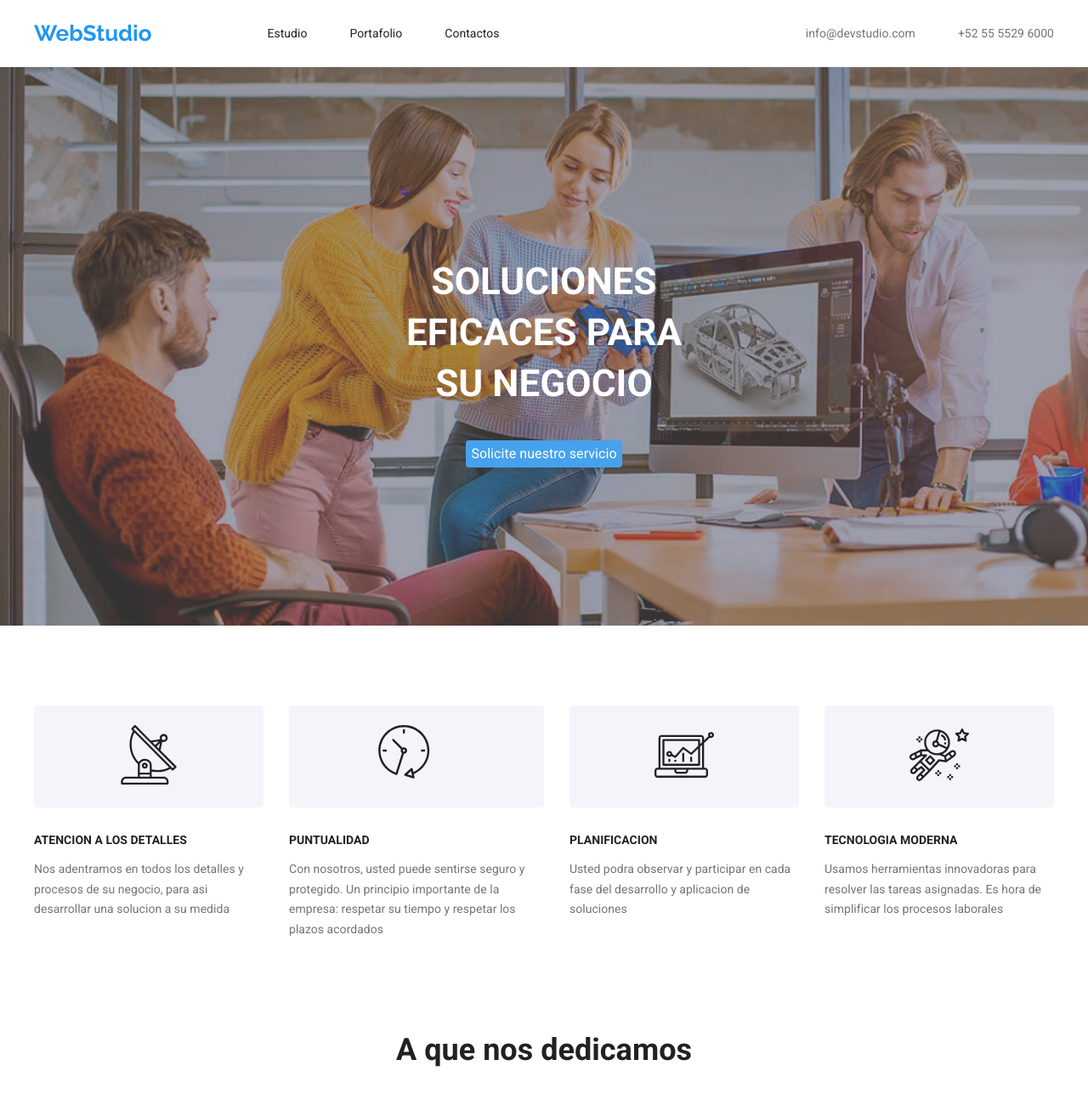
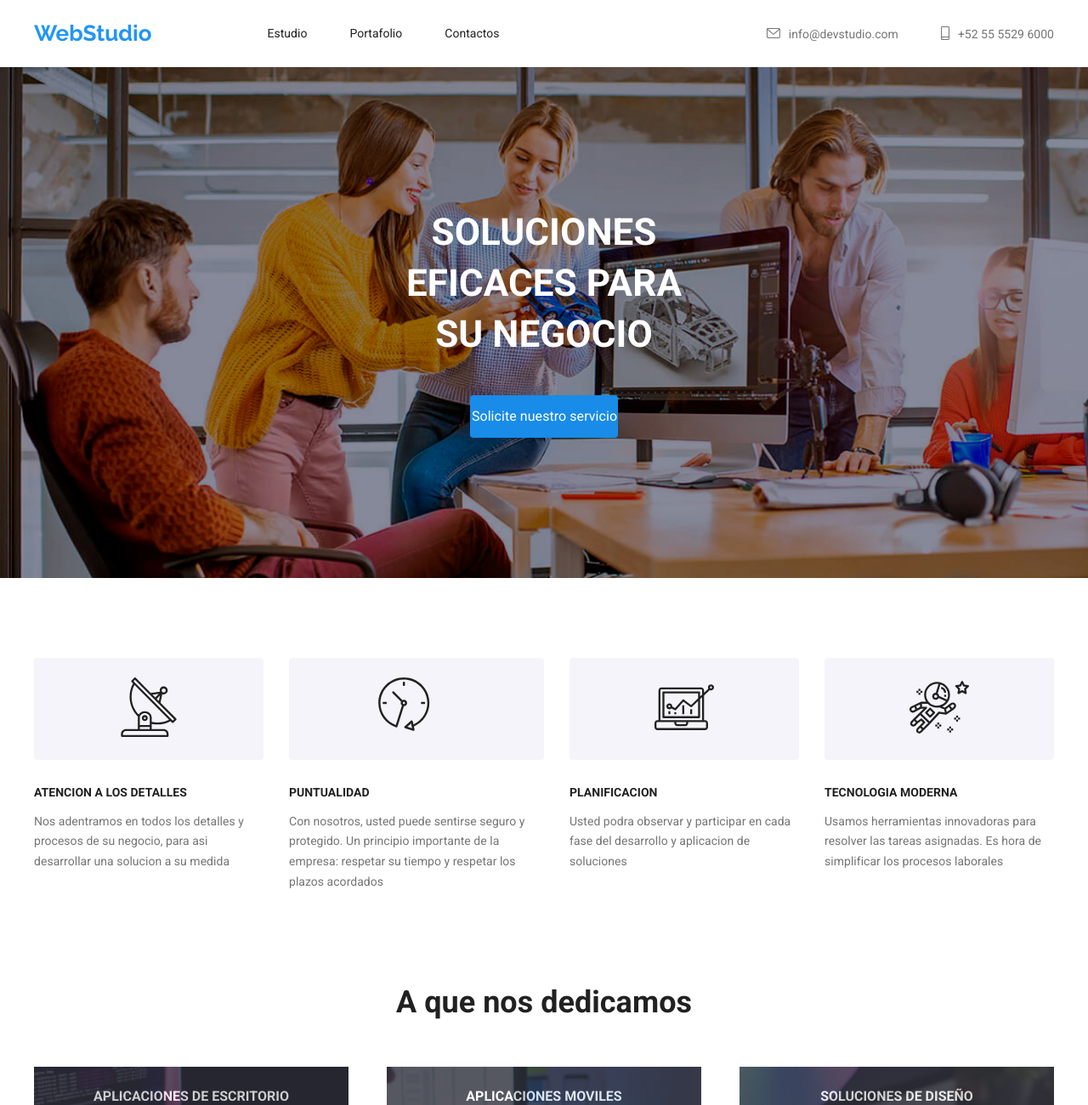
Before and after one commit to Krialheda/goit-markup-hw-04, a plain HTML site: page index.html in a window 1280 px wide. Shown: the top 1300 px of the page at 85% size. Drawn offline with nearby package versions, Linux system fonts and the light colour scheme.

Commit message:
second commit

```diff
--- a/css/styless.css
+++ b/css/styless.css
@@ -11,6 +11,7 @@
   --second-font: 'Raleway', sans-serif;
   --border-color: #ececec;
   --icon-color: #afb1b8;
+  --backcolor-service: #2f303a;
 }
 
 .body {
@@ -84,10 +85,37 @@
   line-height: 1.17;
 }
 
+.head_info::before {
+  display: block;
+  content: '';
+  width: 5px;
+  height: 2px;
+  color: red;
+}
+
 .head_info:hover,
 .head_info:focus,
 .head_info:active {
   color: var(--hover-color);
+}
+
+.icon_bar {
+  display: flex;
+  align-items: center;
+  justify-content: center;
+  gap: 10px;
+}
+
+.icon_info {
+  fill: var(--parrafo-color);
+  margin: auto;
+}
+
+.icon_info:hover,
+.icon_info:focus,
+.icon_info:active {
+  fill: var(--hover-color);
+  cursor: pointer;
 }
 
 .main {
@@ -102,11 +130,12 @@
   align-items: center;
   justify-content: center;
   background-image: url(../Imagenes/BkgHero.jpg);
-  opacity: 0.8;
-  background-color: #2f303a;
+  background-color: (#2f303a);
+  max-width: 1600px;
+  opacity: 1;
   background-repeat: no-repeat;
   background-size: cover;
-  padding: 186px 0;
+  padding: 165px 0;
 }
 
 .title {
@@ -116,7 +145,8 @@
   letter-spacing: 0.06px;
   line-height: 1.36;
   text-align: center;
-  padding: 0 462px;
+  padding: 0 462px 41px 462px;
+  margin: 0;
 }
 
 .firstbutton {
@@ -125,6 +155,7 @@
   font-size: 16px;
   letter-spacing: 0.06px;
   line-height: 1.87;
+  padding: 10px 1px 10px 2px;
   border: none;
   border-radius: 4px;
 }
@@ -200,6 +231,35 @@
   margin: auto;
   column-gap: 25px;
   /* box-shadow: 20px 20px 5px 15px red; */
+}
+
+.img_service {
+  width: 370px;
+  height: 294px;
+}
+
+.img_service:nth-child(1) {
+  background-image: url(../Imagenes/NosdedicamosOrganigrama.jpg);
+}
+
+.img_service:nth-child(2) {
+  background-image: url(../Imagenes/NosdedicamosCelulares.jpg);
+}
+
+.img_service:nth-child(3) {
+  background-image: url(../Imagenes/NosdedicamosColores.jpg);
+}
+
+.img_tittle {
+  background-color: var(--backcolor-service);
+  opacity: 0.8;
+}
+
+.tittle_img {
+  color: var(--princptittle-color);
+  text-align: center;
+  padding: 26px 0;
+  margin: 0;
 }
 
 .team_name {
--- a/index.html
+++ b/index.html
@@ -24,8 +24,18 @@
           </ul>
         </nav>
         <ul class="list info_bar">
-          <li><a class="head_info" href="mailto:info@devstudio.com">info@devstudio.com</a></li>
-          <li><a class="head_info" href="tel:+525555296000">+52 55 5529 6000</a></li>
+          <li class="icon_bar">
+            <svg class="icon_info" width="16px" height="12px">
+              <use href="./Imagenes/icons/symbol-defs.svg#icon-sobre"></use>
+            </svg>
+            <a class="head_info" href="mailto:info@devstudio.com">info@devstudio.com</a>
+          </li>
+          <li class="icon_bar">
+            <svg class="icon_info" width="10px" height="16px">
+              <use href="./Imagenes/icons/symbol-defs.svg#icon-telfono-inteligente"></use>
+            </svg>
+            <a class="head_info" href="tel:+525555296000">+52 55 5529 6000</a>
+          </li>
         </ul>
       </div>
     </header>
@@ -98,18 +108,27 @@
           <h2 class="subtis_principal">A que nos dedicamos</h2>
 
           <ul class="list line_service">
-            <li class="box_1">
-              <img
+            <li class="img_service">
+              <!-- <img
                 src="Imagenes/NosdedicamosOrganigrama.jpg"
                 alt="Escritorio organigrama"
                 width="373"
-              />
+              /> -->
+              <div class="img_tittle">
+                <h4 class="tittle_img">APLICACIONES DE ESCRITORIO</h4>
+              </div>
             </li>
-            <li class="box_1">
-              <img src="Imagenes/NosdedicamosCelulares.jpg" alt="Celulares Pantalla" width="373" />
+            <li class="img_service">
+              <!-- <img src="Imagenes/NosdedicamosCelulares.jpg" alt="Celulares Pantalla" width="373" /> -->
+              <div class="img_tittle">
+                <h4 class="tittle_img">APLICACIONES MOVILES</h4>
+              </div>
             </li>
-            <li class="box_1">
-              <img src="Imagenes/NosdedicamosColores.jpg" alt="Pixeles colores" width="373" />
+            <li class="img_service">
+              <!-- <img src="Imagenes/NosdedicamosColores.jpg" alt="Pixeles colores" width="373" /> -->
+              <div class="img_tittle">
+                <h4 class="tittle_img">SOLUCIONES DE DISEÑO</h4>
+              </div>
             </li>
           </ul>
         </div>
```
